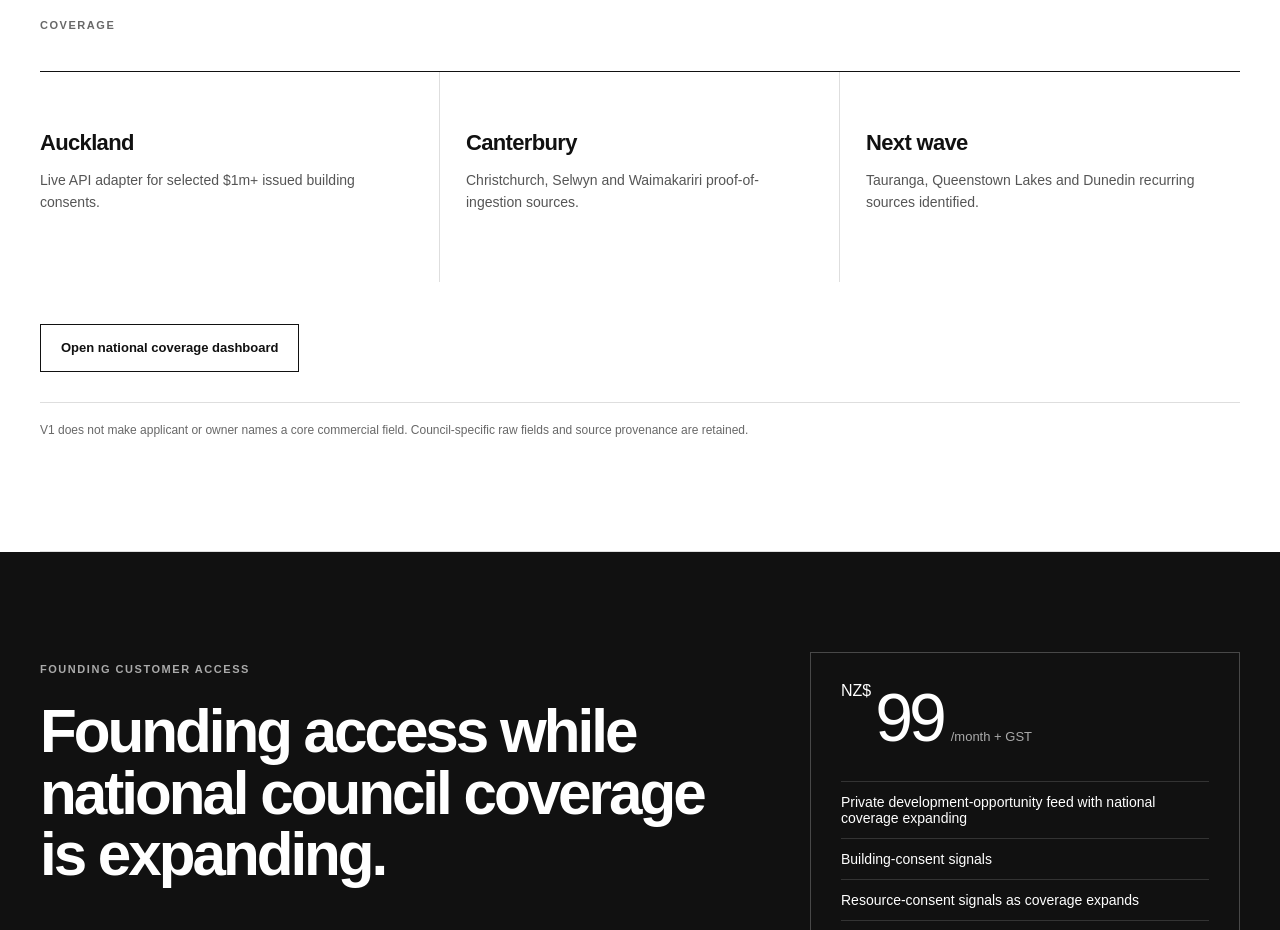
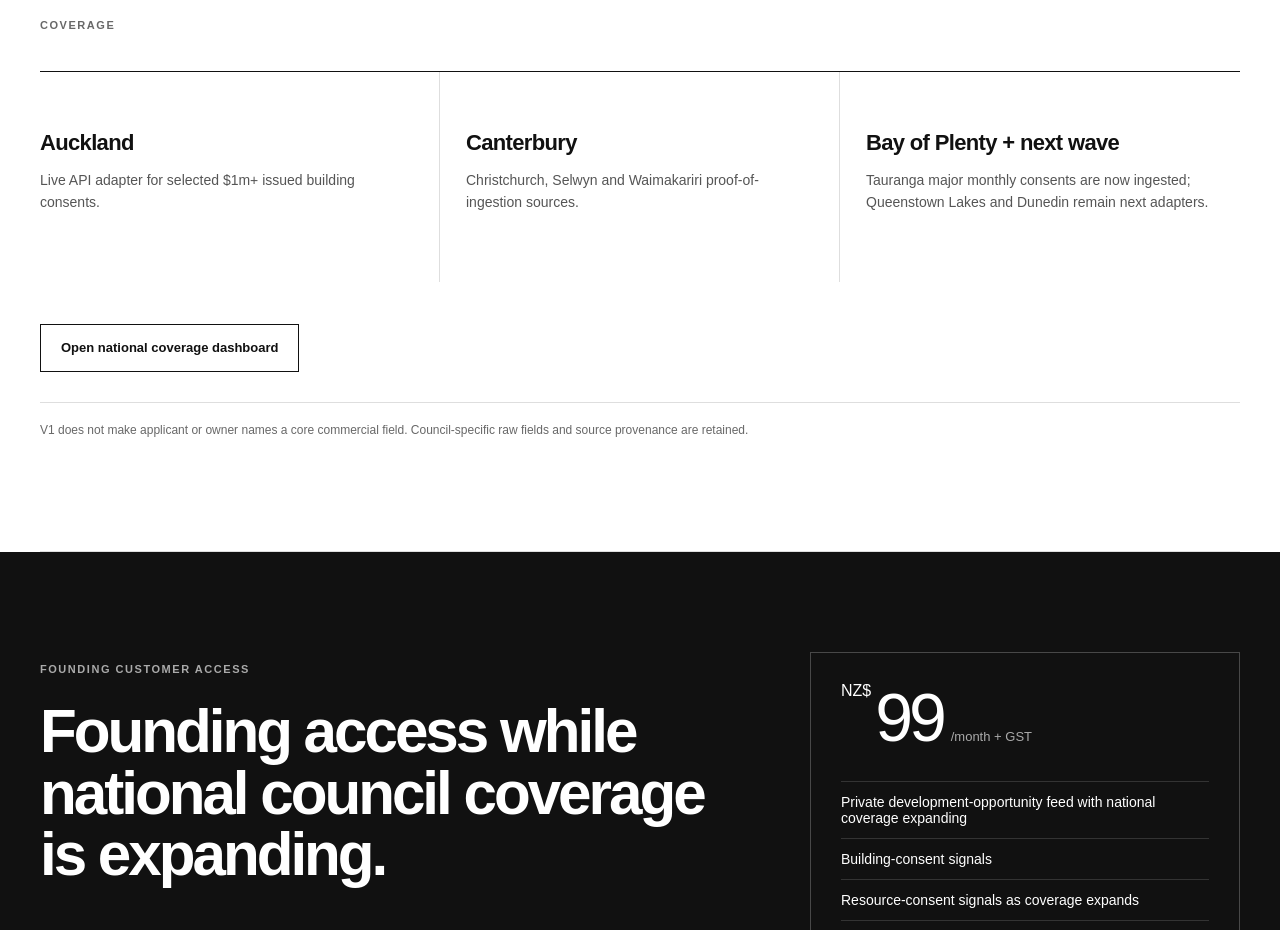
Before and after one commit to moseslovesemail/cdi001-nz, a website: page public/index.html in a window 1280 px wide. Shown: the part 4020-4950 px from the top of the page. Drawn offline with Linux system fonts and the light colour scheme.

Commit message:
Reflect live Tauranga coverage on homepage

```diff
--- a/public/index.html
+++ b/public/index.html
@@ -130,7 +130,7 @@
       <div class="coverage-grid">
         <div><h3>Auckland</h3><p>Live API adapter for selected $1m+ issued building consents.</p></div>
         <div><h3>Canterbury</h3><p>Christchurch, Selwyn and Waimakariri proof-of-ingestion sources.</p></div>
-        <div><h3>Next wave</h3><p>Tauranga, Queenstown Lakes and Dunedin recurring sources identified.</p></div>
+        <div><h3>Bay of Plenty + next wave</h3><p>Tauranga major monthly consents are now ingested; Queenstown Lakes and Dunedin remain next adapters.</p></div>
       </div>
       <div class="actions"><a class="button" href="/national/">Open national coverage dashboard</a></div>
       <p class="micro border-top">V1 does not make applicant or owner names a core commercial field. Council-specific raw fields and source provenance are retained.</p>
```
